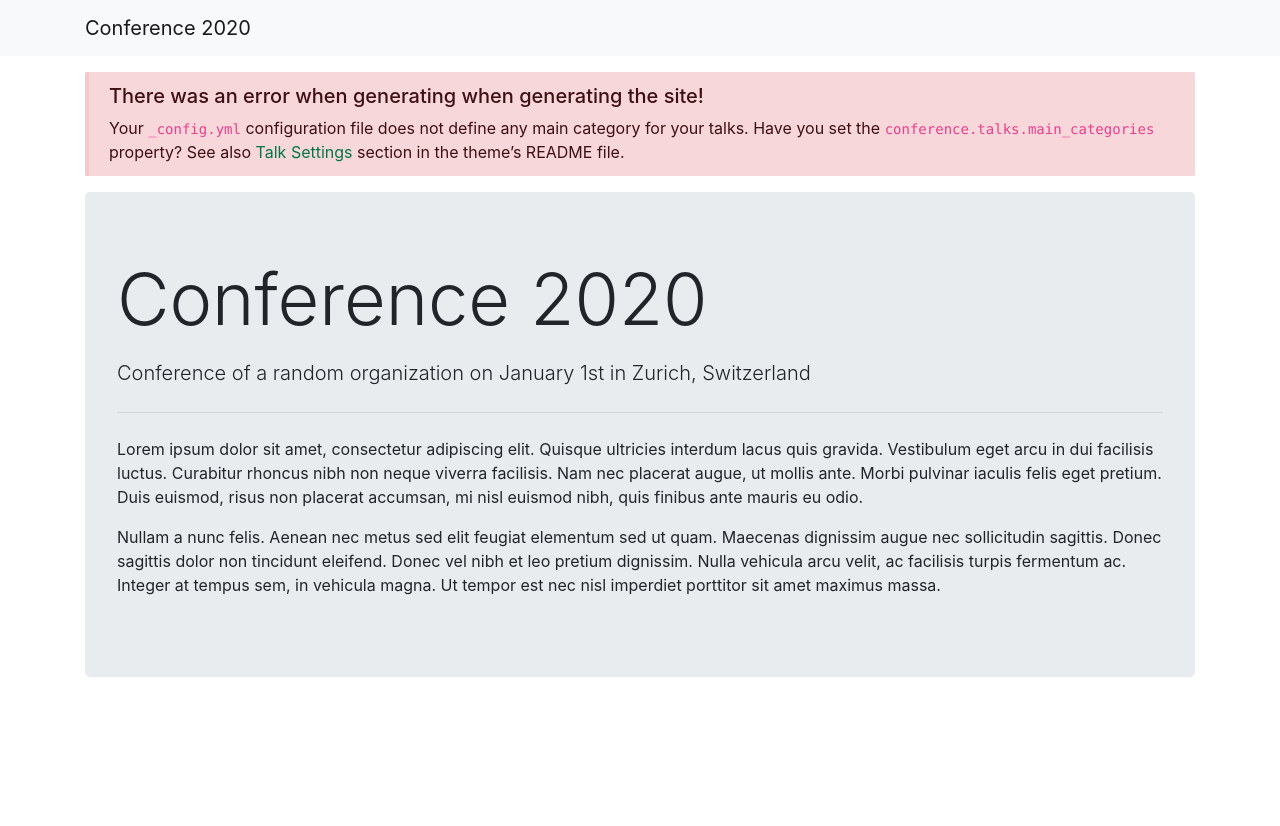
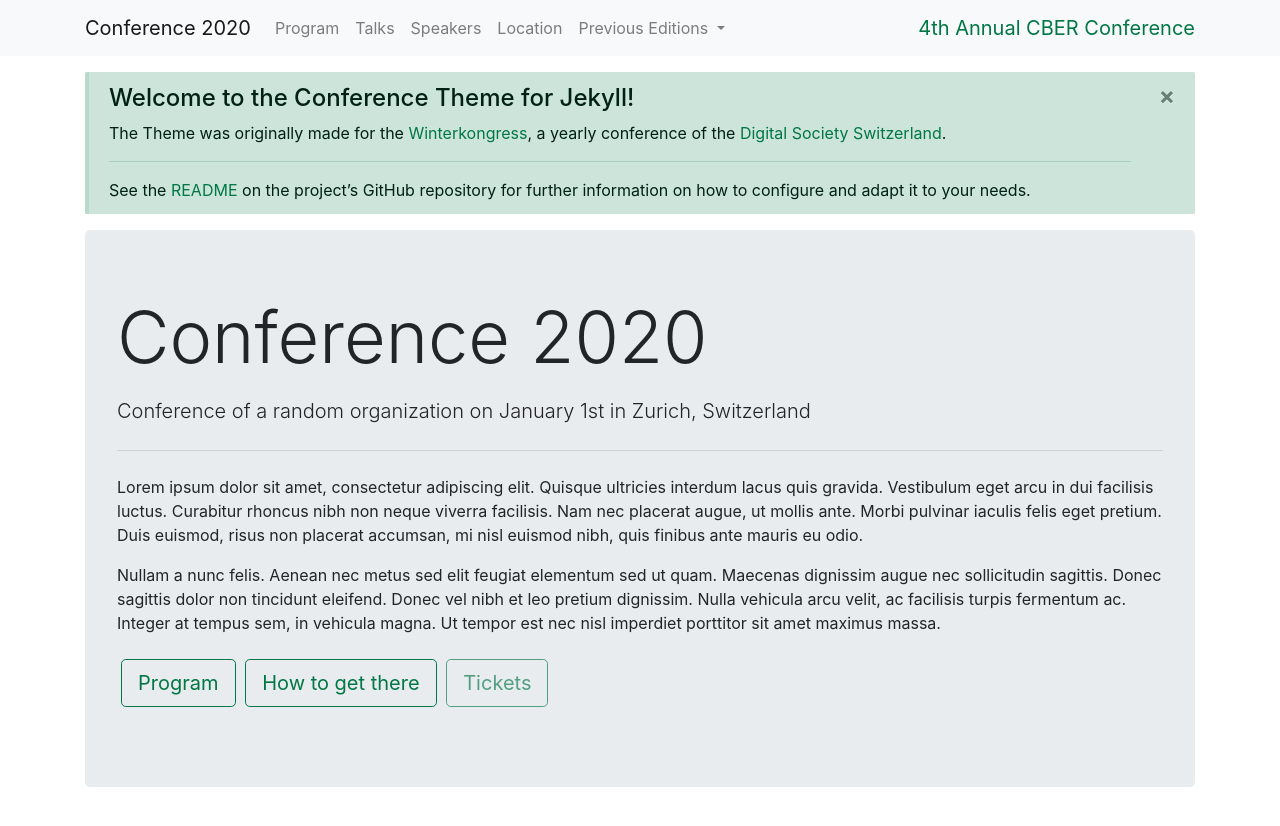
Before and after one commit to CBER-Forum/CBER-Forum.github.io, a Jekyll site: the page built from index.md, in a window 1280 px wide. Shown: the top 826 px of the page. Built offline with Jekyll 4.4.1, drawn with Linux system fonts in a browser that asks for light colours.

Commit message:
Used example _config

```diff
--- a/_config.yml
+++ b/_config.yml
@@ -1,26 +1,25 @@
 title: Conference 2020
-preposition: ''
+preposition: at
 description: >-
   Conference of a random organization on January 1st in Zurich, Switzerland
 baseurl: "" # the subpath of your site, e.g. /blog
 url: "https://example.com" # the base hostname & protocol for your site, e.g. https://example.com
+
+theme: jekyll-theme-conference
 
 # Build settings
 markdown: kramdown
 sass:
   style: compressed
 
-# Exclude from processing
+# Additional exclude from processing
 exclude:
+  - vendor
   - .github/
-  - venv/
   - README.md
   - LICENSE.md
   - REDISTRIBUTED.md
-  - screenshot.png
-  - jekyll-theme-conference.gemspec
   - purgecss.config.js
-  - _config.example.yml
 
 # Collections and their defaults
 collections:
@@ -51,22 +50,132 @@ defaults:
     values:
       layout: room
 
-# Theme default values
+
 conference:
+
+  # Language
   lang: en
+
+  # Show theme errors:
   show_errors: True
 
+  # Navigation bar
+  navigation:
+    logo:
+      name: 4th Annual CBER Conference
+      # img: ''
+      url: 'https://cber-forum.github.io/'
+    breakpoint: md
+    links:
+      - name: Program
+        relative_url: /program/
+      - name: Talks
+        relative_url: /talks/
+      - name: Speakers
+        relative_url: /speakers/
+      - name: Location
+        relative_url: /location/
+      - name: Previous Editions
+        menu:
+          - name: 2024 (current)
+            disabled: true
+          - name: 2019
+            relative_url: /2019/
+          - name: 2018
+            relative_url: /2018/
+
+  # Link Preview for Sharing
   link_preview:
+    # also adapt "preposition" property at top for more meaningful descriptions
     disable: false
+    img:
+      twitter: 'twitter_preview.png'      # inside /assets/images/
+      open_graph: 'facebook_preview.png'  # inside /assets/images/
+
+  # Main landing page
+  main:
+    # logo:
+    #   img: ''
+    links:
+      - name: Program
+        relative_url: /program/
+      - name: How to get there
+        relative_url: /location/
+      - name: Tickets
+        disabled: true
+        absolute_url: ''
+
+  # Information boxes
+  info_bars:
+    - title: Welcome to the Conference Theme for Jekyll!
+      color: primary
+      main_only: true
+      text: |
+        The Theme was originally made for the [Winterkongress](https://www.digitale-gesellschaft.ch/kongress/), a yearly conference of the [Digital Society Switzerland](https://digitale-gesellschaft.ch/).
+
+        ---
+
+        See the [README](github.com/DigitaleGesellschaft/jekyll-theme-conference/) on the project's GitHub repository for further information on how to configure and adapt it to your needs.
+    - text: This is just some random content for demonstration purposes.
+      color: warning
+      pages_only: true
+
+  # Live indications
+  live:
+    date: 01.01.2020
+    timezone: GMT+1
+    stop:       240  # in minutes
+    streaming:
+      enable: true
+      pause:     60  # in minutes
+      prepend:    5  # in minutes
+      extend:     5  # in minutes
+    demo:
+      enable: false
+      duration: 300  # in seconds
+      pause:     10  # in seconds
+
+  talks:
+    # Talk categories
+    main_categories:
+      - name: Cat A
+        color: info
+      - name: Cat B
+        color: success
+
+    # Hide icons on talk overview page
+    hide_icons: false
 
   speakers:
+    # Show first and last name
     show_firstname: true
 
   location:
+    # Disable links to locations
+    hide: false
+    # URL of location / room overview page
     url: '/location'
-    map: true
+    # Main page title shown on location/room navigation bar
+    navbar_title: 'Location'
+    # Show map on location main page.  Set `map: false` if you don't want to
+    # display it.
+    map:
+      # Initial map center point
+      home_coord: 47.37808, 8.53935
+      # Alternative map providers can be found on https://leaflet-extras.github.io/leaflet-providers/preview/
+      # The following do match the Bootstrap design not too badly:
+      #   - Thunderforest.Neighbourhood
+      #   - Esri.WorldTopoMap
+      map_provider: "OpenStreetMap.Mapnik"
+      default_zoom: 17
+
 
   program:
+    # URL of program page
     url: '/program'
-    time_steps: 15
+
+    # Time steps in program table
+    time_steps: 15 # in minutes
+
+    # Show intermediary time steps (next to full hours)
     show_alltimes: true
```
